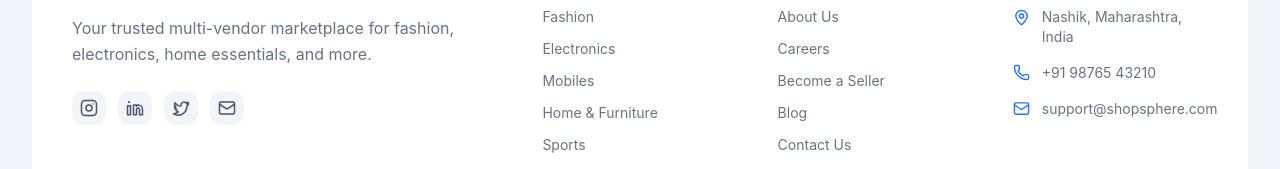
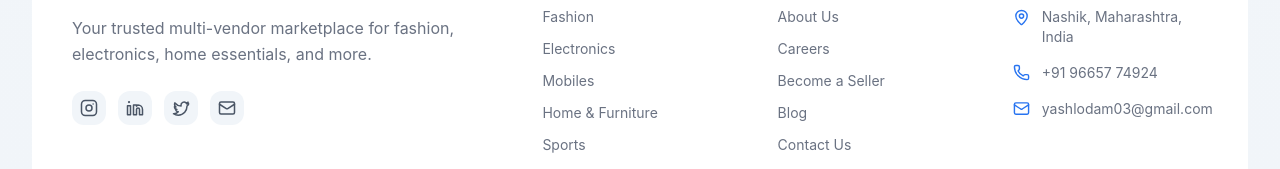
Before and after one commit to yashlodam/ecommerce_react, a React (Vite) app in the folder ecommerce_react/: page / in a window 1280 px wide. Shown: the part 7409-7578 px from the top of the page. Built offline with nearby package versions, Linux system fonts and the light colour scheme; no server answers.

Commit message:
update completed

```diff
--- a/ecommerce_react/src/customer/pages/Home/Footer.jsx
+++ b/ecommerce_react/src/customer/pages/Home/Footer.jsx
@@ -166,15 +166,15 @@ function Footer() {
 
               <li className="flex items-center gap-3">
                 <Phone size={17} className="text-[#2874f0] shrink-0" />
-                <a href="tel:+919876543210" className="hover:text-[#2874f0] transition-colors">
-                  +91 98765 43210
+                <a href="tel:+919665774924" className="hover:text-[#2874f0] transition-colors">
+                  +91 96657 74924
                 </a>
               </li>
 
               <li className="flex items-center gap-3">
                 <Mail size={17} className="text-[#2874f0] shrink-0" />
                 <a href="mailto:support@shopsphere.com" className="hover:text-[#2874f0] transition-colors">
-                  support@shopsphere.com
+                  yashlodam03@gmail.com
                 </a>
               </li>
             </ul>
```
